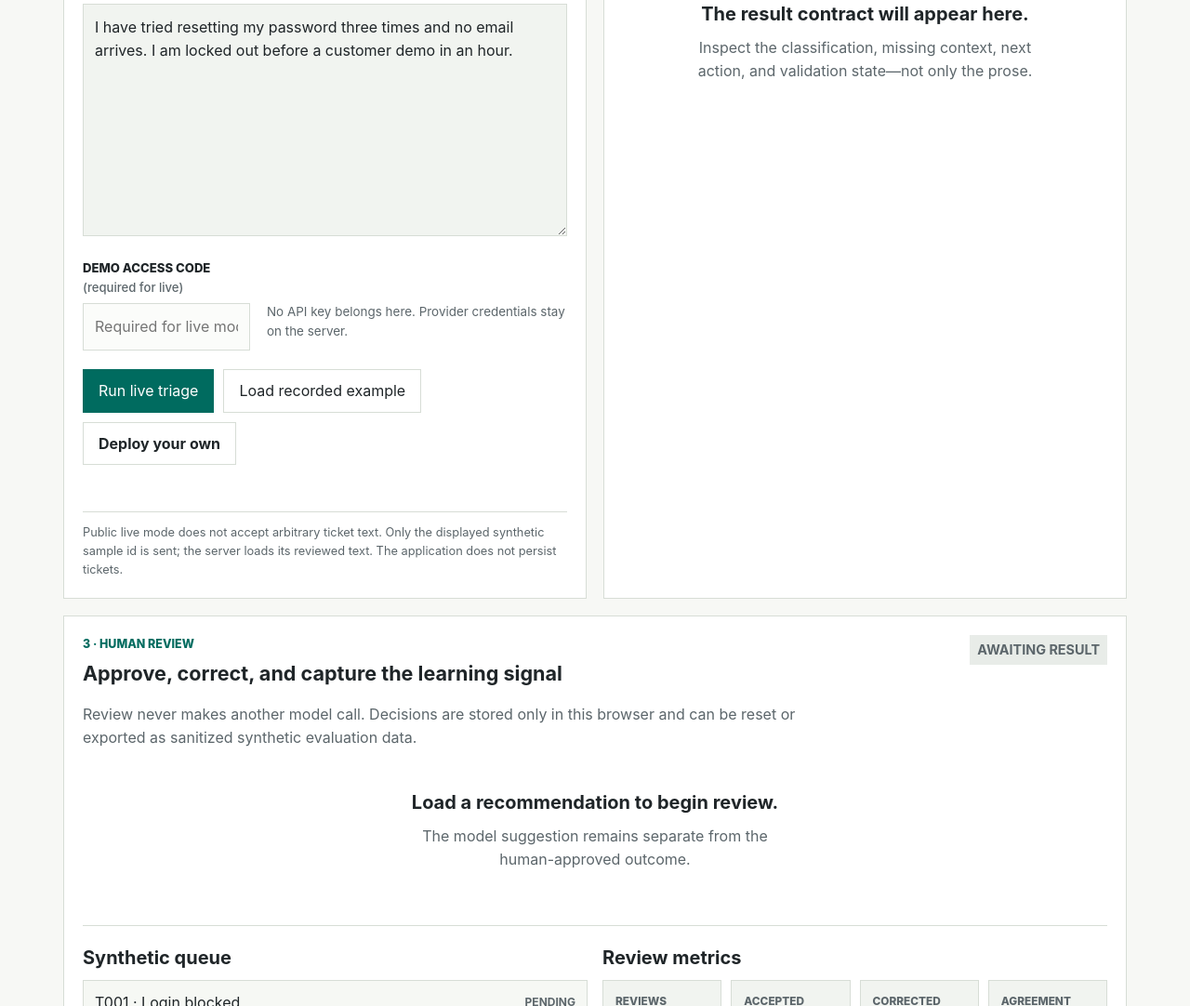
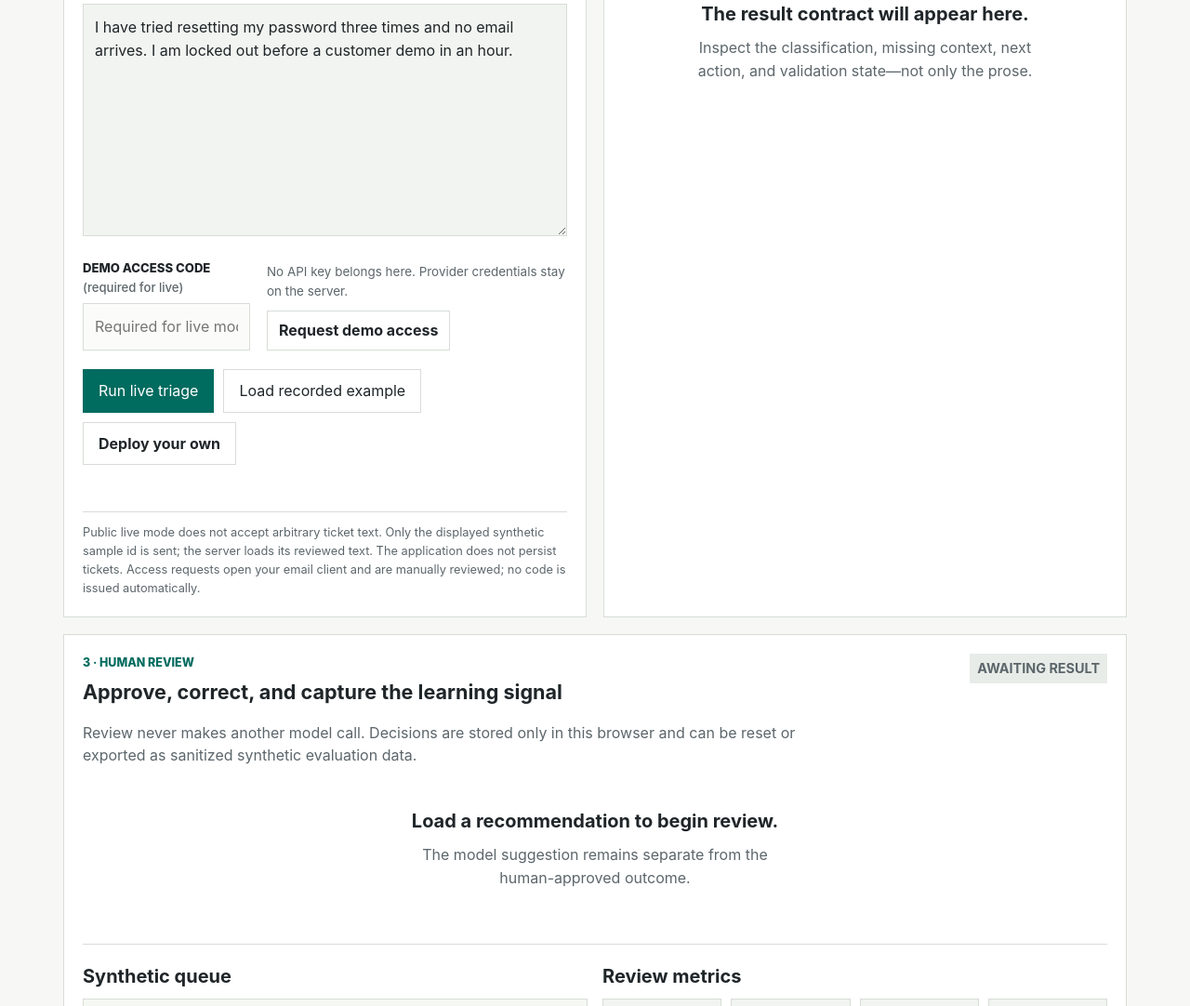
Before and after one commit to pablodcruz/ai-engineering-notebook, a plain HTML site: page docs/support-triage.html in a window 1280 px wide. Shown: the part 857-1939 px from the top of the page at 93% size. Drawn offline with Linux system fonts and the light colour scheme.

Commit message:
Add manual demo access requests

```diff
--- a/docs/styles.css
+++ b/docs/styles.css
@@ -1326,6 +1326,17 @@ footer {
   margin: 0 0 10px;
 }
 
+.access-request {
+  align-items: flex-start;
+  display: flex;
+  flex-direction: column;
+}
+
+.access-request .button {
+  min-height: 40px;
+  padding: 8px 12px;
+}
+
 .triage-actions {
   display: flex;
   flex-wrap: wrap;
--- a/docs/support-triage.html
+++ b/docs/support-triage.html
@@ -62,7 +62,14 @@
               <label for="access-code">Demo access code <span>(required for live)</span></label>
               <input id="access-code" type="password" autocomplete="off" placeholder="Required for live mode">
             </div>
-            <p>No API key belongs here. Provider credentials stay on the server.</p>
+            <div class="access-request">
+              <p>No API key belongs here. Provider credentials stay on the server.</p>
+              <a
+                class="button"
+                id="request-demo-access"
+                href="mailto:pablo.de.la.cruz.pro@gmail.com?subject=Support%20Triage%20Demo%20Access%20Request&amp;body=Hi%20Pablo%2C%0A%0AI%27d%20like%20to%20request%20access%20to%20the%20Support%20Triage%20Review%20Console.%0A%0AName%3A%0ACompany%20or%20organization%3A%0ARole%3A%0AWhat%20I%27d%20like%20to%20evaluate%3A%0A%0AI%20understand%20the%20demo%20uses%20synthetic%20tickets%20and%20access%20is%20manually%20reviewed."
+              >Request demo access</a>
+            </div>
           </div>
 
           <div class="triage-actions">
@@ -74,6 +81,7 @@
           <p class="privacy-note">
             Public live mode does not accept arbitrary ticket text. Only the displayed synthetic
             sample id is sent; the server loads its reviewed text. The application does not persist tickets.
+            Access requests open your email client and are manually reviewed; no code is issued automatically.
           </p>
         </article>
 
```
Also changed, not shown: 03-projects/live-support-triage-studio.md (+3 -0 lines), docs/enablement-eval-data.json, 1 other file.
